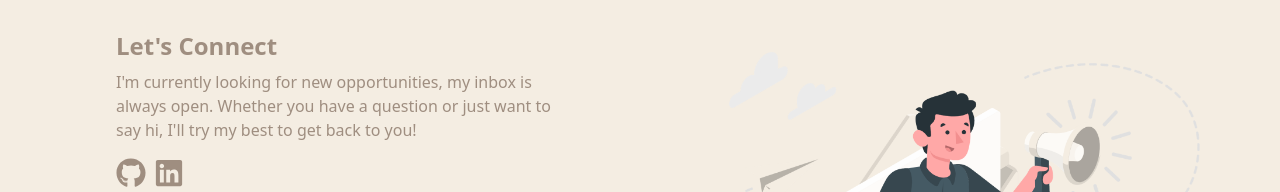
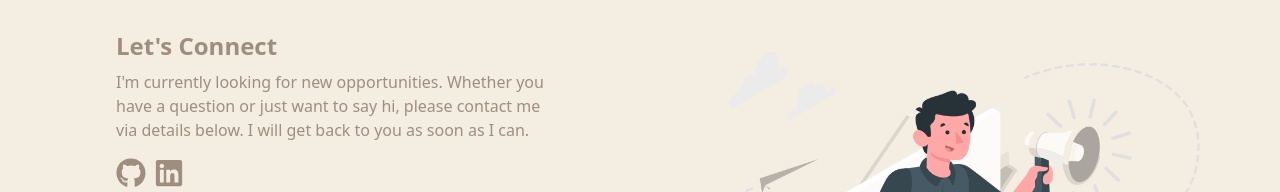
Before and after one commit to hasnahadd/myPortfolio, a Next.js app: page / in a window 1280 px wide. Shown: the part 1550-1742 px from the top of the page. Built offline with nearby package versions, Linux system fonts and the light colour scheme.

Commit message:
update overall

```diff
--- a/components/Contact.jsx
+++ b/components/Contact.jsx
@@ -31,7 +31,7 @@ const Contact = () => {
       if (response.ok) {
 
         setSuccess(true);
-        toast.success('Failed to send')
+        toast.success('the message sent successfully')
       } else {
 
         console.error('Failed to send email');
@@ -58,9 +58,14 @@ const Contact = () => {
         </h5>
         <p className=" mb-4 max-w-md">
           {" "}
-          I&apos;m currently looking for new opportunities, my inbox is always
-          open. Whether you have a question or just want to say hi, I&apos;ll
-          try my best to get back to you!
+
+          I&apos;m currently looking for new opportunities.
+          Whether you have a question or just want to say hi,
+          please contact me via details below. I will get back to you as soon as I can.
+
+
+
+
         </p>
         <div className="socials flex flex-row gap-2">
           <Link href="https://github.com/hasnahadd">
```
